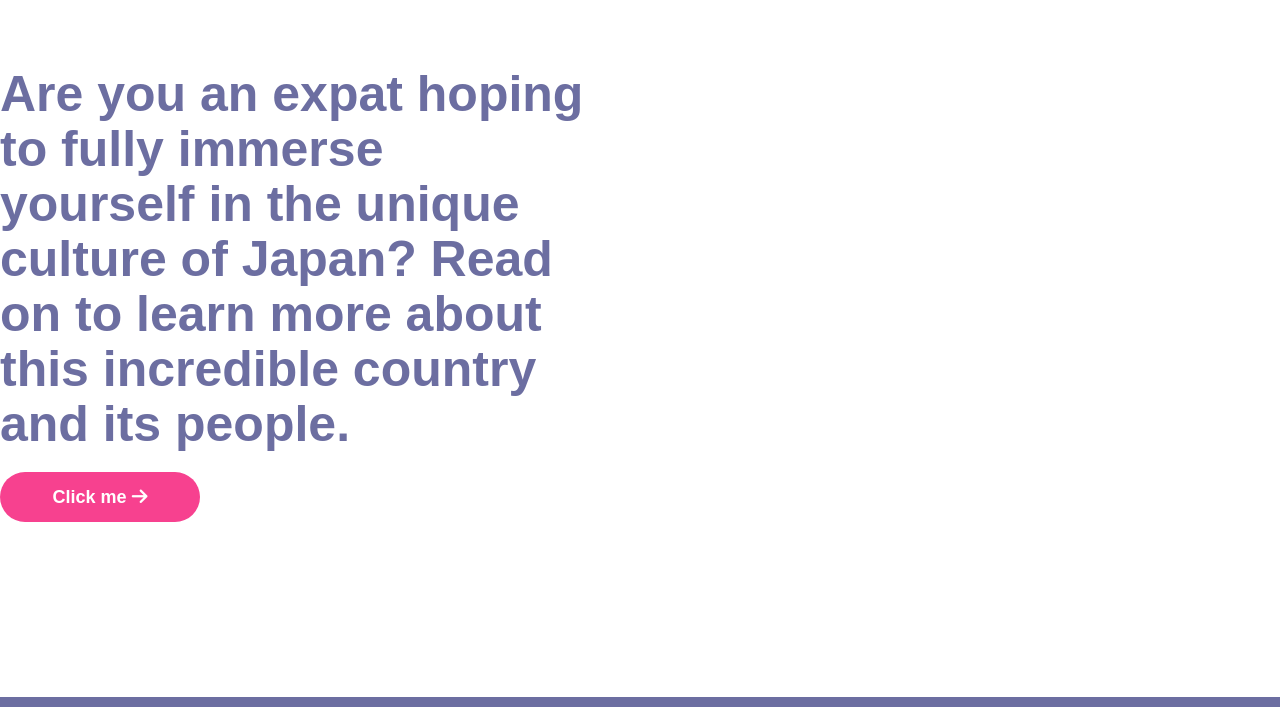
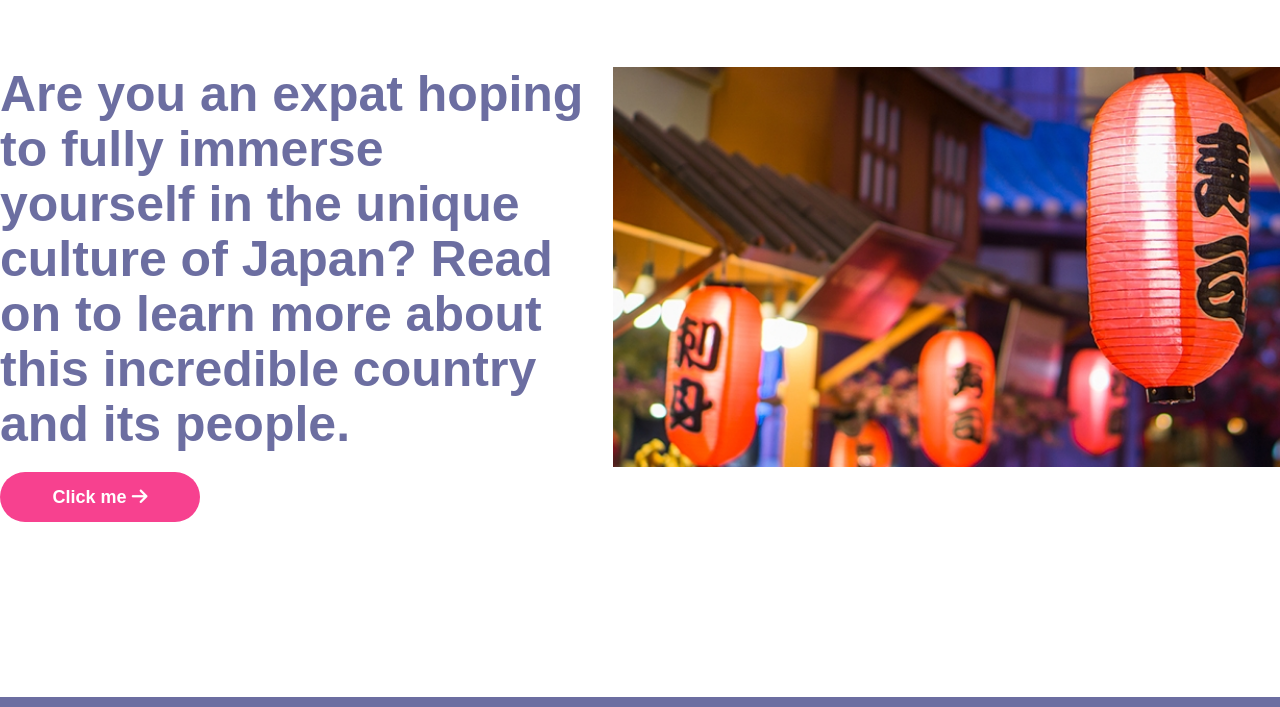
Before and after one commit to SAHIBAKHATOON/japanise, a plain HTML site: page index.html in a window 1280 px wide. Shown: the part 93-800 px from the top of the page. Drawn offline with Linux system fonts and the light colour scheme; the site is published under a folder, as on GitHub Pages, so addresses that start at the root find nothing.

Commit message:
second commit

```diff
--- a/index.html
+++ b/index.html
@@ -35,7 +35,7 @@
 
             </div>
             <div class="second-sec">
-                <img src="/Asset/japan.jpg" alt="">
+                <img src="./Asset/japan.jpg" alt="">
             </div>
         </div>
     </div>
```
